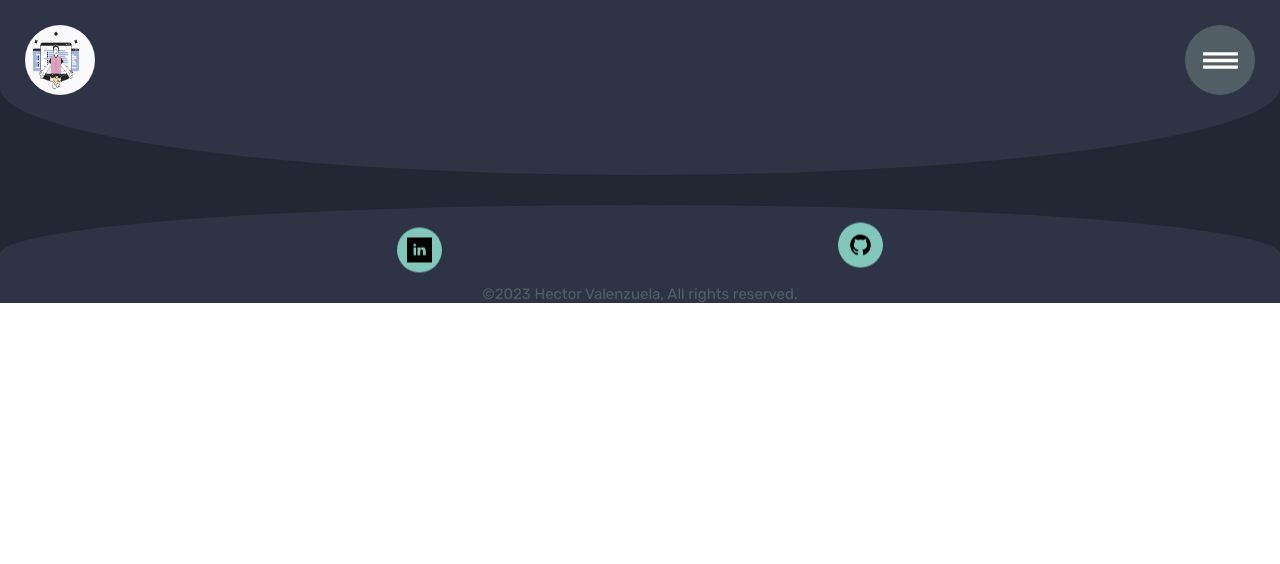
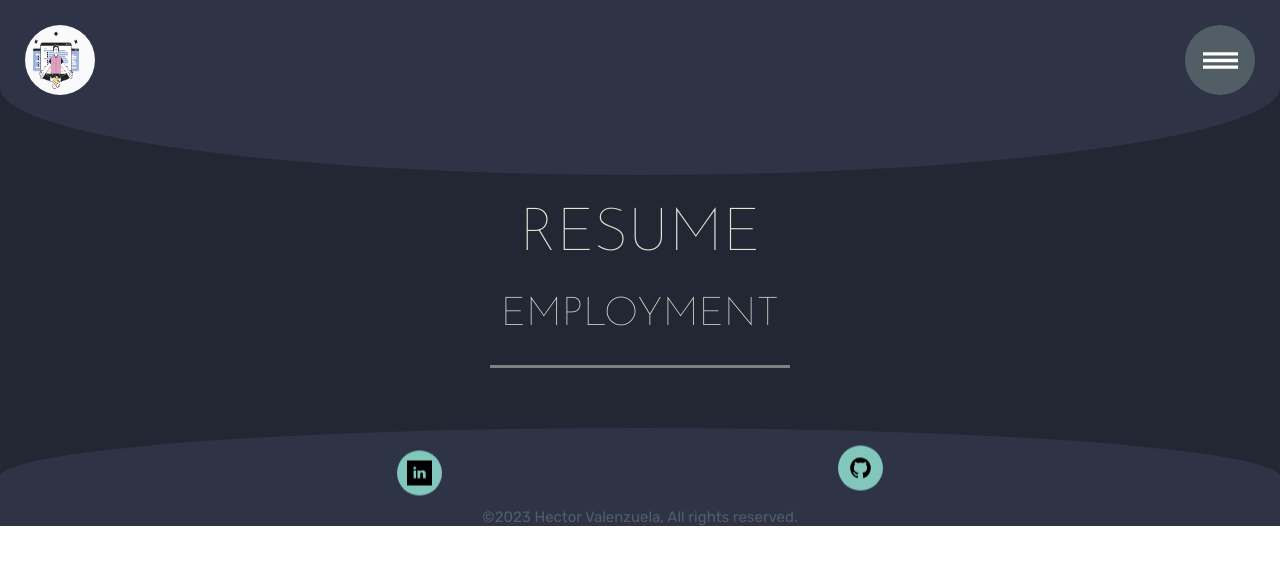
Before and after one commit to HectorVL95/updated-personal-web, a React (Create React App) app: page /ResumeEducation in a window 1280 px wide. Shown: the top 564 px of the page. Built offline with nearby package versions, Linux system fonts and the light colour scheme.

Commit message:
we started working on the resume/section

```diff
--- a/src/App.js
+++ b/src/App.js
@@ -5,6 +5,7 @@ import Footer from './components/Footer';
 import Header from './components/Header';
 import About from './components/About';
 import Portfolio from './components/Portfolio';
+import ResumeEducation from './components/ResumeEducation';
 
 
 function App() {
@@ -21,6 +22,8 @@ function App() {
           <Route path='/' element={<Main/>} />
           <Route path='/About' element={<About/>} />
           <Route path='/Portfolio' element={<Portfolio/>} />
+          <Route path='/ResumeEducation' element={
+          <ResumeEducation/>}/>
         </Routes>
       <Footer/>
       </BrowserRouter>
--- a/src/components/About.jsx
+++ b/src/components/About.jsx
@@ -7,7 +7,9 @@ import '../styles/About.scss'
 const About = () => {
   return (
     <main className='About-page'>
-      <section className='facts firs-fact'>
+      <section className='facts
+      firs-fact'>
+        <h1 className='page-title'>About</h1>
         <img className='about-snapshops' src={fallSnapshop} alt="Fall" />
         <p>Hi my name is Hector, I am 28 years old residing in the city of Chicago: I am a front-end web developer, a real estate investor and a BMX rider. I like to to learn new skills and test my luck in other business ventures. </p>
       </section>
--- a/src/components/Portfolio.jsx
+++ b/src/components/Portfolio.jsx
@@ -14,7 +14,7 @@ const Portfolio = ({Portfolio}) => {
 
   return (
     <main className='portfolio'>
-      <h1>Portfolio</h1>
+      <h1 className='page-title'>Portfolio</h1>
       <p>Do you like what you see ?</p>
       <div>
         <button>Contact me</button>
--- /dev/null
+++ b/src/components/ResumeEducation.jsx
@@ -0,0 +1,15 @@
+import React from 'react'
+import '../styles/ResumeEducation.scss';
+
+const ResumeEducation = () => {
+  return (
+    <main className='ResumeEducation'>
+      <h1 className='page-title'>Resume</h1>
+      <div className='sub-wrap'>
+        <h3 className='page-sub'>Employment</h3>
+      </div>
+    </main>
+  );
+}
+
+export default ResumeEducation;
--- a/src/styles/Project.scss
+++ b/src/styles/Project.scss
@@ -65,11 +65,12 @@
   position: absolute;
   left: 150px;
   top: -70px;
-  animation: floatAnimation 4s infinite ease-in-out, logoUp 2s linear;
+  animation: floatAnimation 4s infinite ease-in-out;
 }
 .date-tech-wrap > img:hover{
   cursor: pointer;
   transform: translateY(-100px);
+  animation: floatAnimation 4s infinite ease-in-out, logoUp 2s linear forwards;
 }
 .agricola-logo{
   top: -50px !important;
--- /dev/null
+++ b/src/styles/ResumeEducation.scss
@@ -0,0 +1,21 @@
+@import '_vars';
+
+.sub-wrap{
+  padding: 30px;
+  width: 300px;
+  height: auto;
+  border-bottom: 3px solid gray
+  ;
+  margin: 0 auto;
+  display: flex;
+  justify-content: center;
+
+}
+.page-sub{
+  font-weight: 100;
+  font-family: 'Josefin Sans';
+  text-align: center;
+  text-transform: uppercase;
+  font-size: 4rem;
+  color: $font-Color-Primary;
+}
--- a/src/styles/_vars.scss
+++ b/src/styles/_vars.scss
@@ -3,7 +3,7 @@ $foot-header-background-Color: #2e3445;
 
 $font-Color-Primary: #DBE8D4;
 $font-Color-Secondary: #81c7bc;
-$font-Color-Tertiary: #5a79ff;
+$font-Color-Tertiary: #5A79FF;
 
 $font-size-small: 2rem;
 $font-size-medium: 2.2rem;
--- a/src/styles/styles.scss
+++ b/src/styles/styles.scss
@@ -21,7 +21,7 @@ ul{
 
 h1{
   color: $font-Color-Primary;
-  font-size: $font-size-big;
+  font-size: 6rem;
   text-align: center;
 }
 h3{
```
